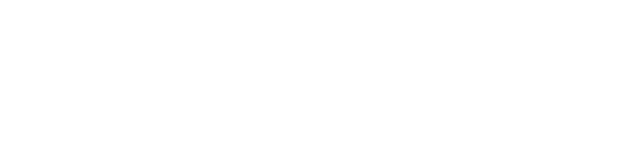
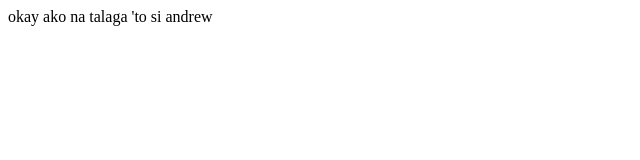
Before and after one commit to Kaiserkrow/WD11_TEAM_6, a plain HTML site: page index.html in a window 1280 px wide. Shown: the whole page, without its empty margins (0-640 px from the left). Drawn offline with Linux system fonts and the light colour scheme.

Commit message:
ako 'to si andrew

```diff
--- a/index.html
+++ b/index.html
@@ -6,5 +6,5 @@
     <meta name="viewport" content="width=device-width, initial-scale=1.0" />
     <title>Document</title>
   </head>
-  <body></body>
+  <body>okay ako na talaga 'to si andrew</body>
 </html>
```
